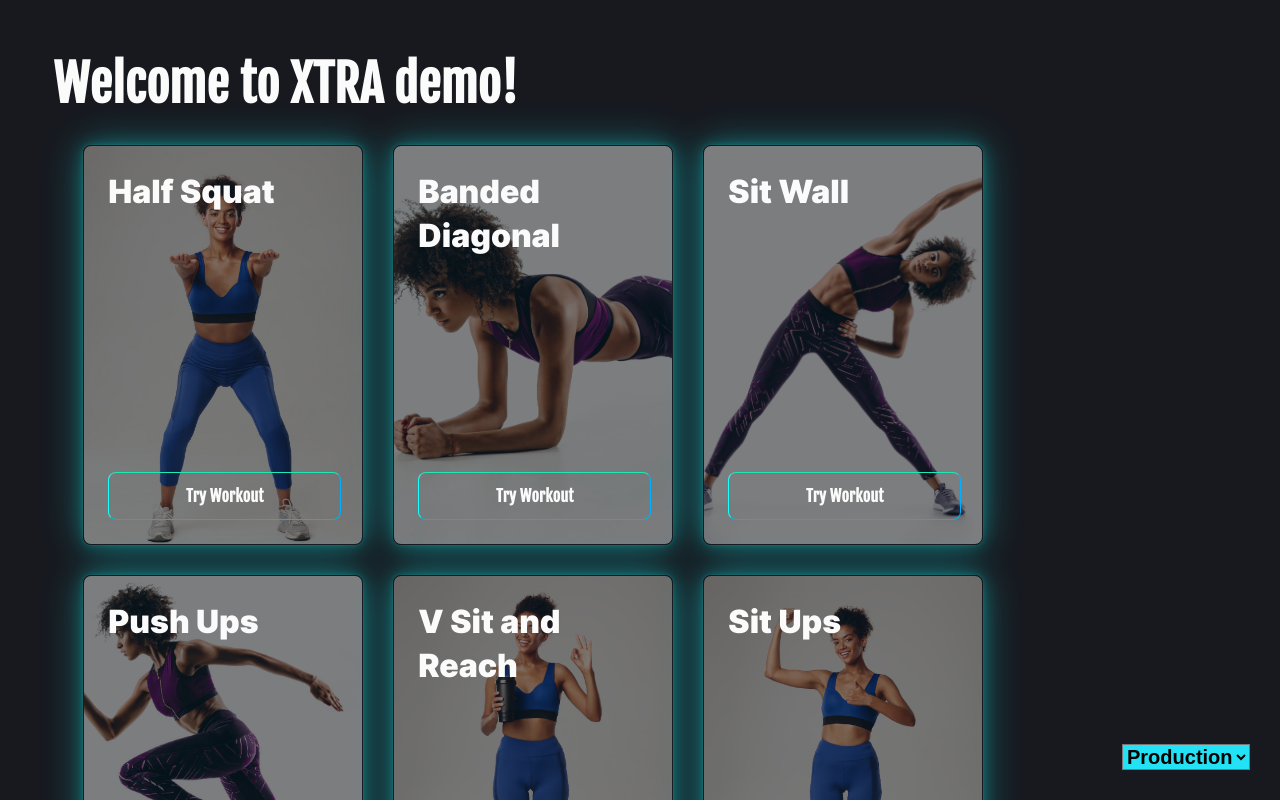
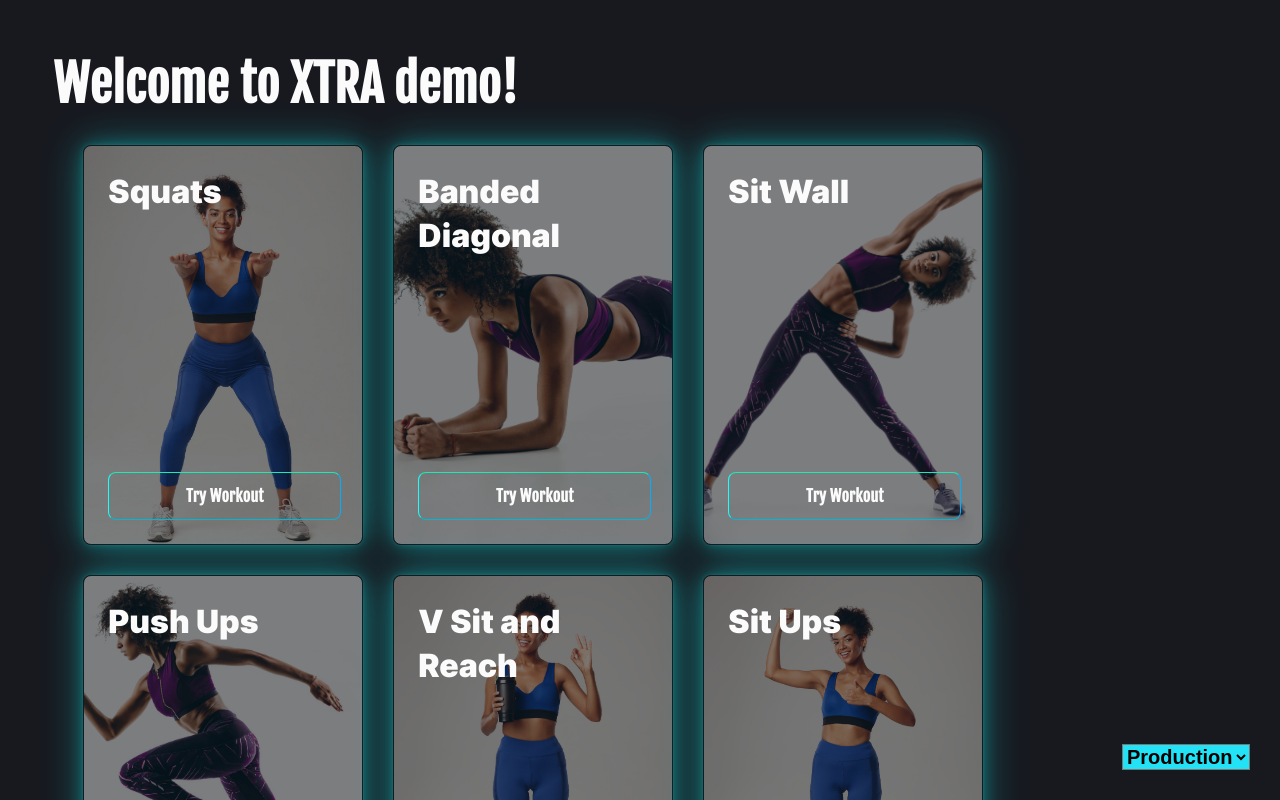
Before and after one commit to xtravision-ai/xtravision-react, a React (Create React App) app in the folder demo/: page / in a window 1280 px wide. Built offline with nearby package versions, Linux system fonts and the light colour scheme.

Commit message:
fix: updated squats code

```diff
--- a/demo/src/common.ts
+++ b/demo/src/common.ts
@@ -24,6 +24,7 @@ export const backPoseConnections: Array<[number, number]> = [
 
 // new demo feature based
 export enum Assessment {
+  SQUATS = 'SQUATS_T4',
   HALF_SQUAT = 'HALF_SQUAT',
   BANDED_ALTERNATING_DIAGNOLS = 'BANDED_ALTERNATING_DIAGNOLS',
   SIT_WALL = 'SIT_WALL',
--- a/demo/src/pages/HomePage.tsx
+++ b/demo/src/pages/HomePage.tsx
@@ -311,8 +311,8 @@ const Dashboard = ({ history }) => {
 
   const menuItems = [
     {
-      name: 'Half Squat',
-      assessment_name: Assessment.HALF_SQUAT,
+      name: 'Squats',
+      assessment_name: Assessment.SQUATS,
       backgroundImage: `url('/Xtra Cards/sa.jpg')`,
     },
     {
--- a/demo/src/pages/Workout.tsx
+++ b/demo/src/pages/Workout.tsx
@@ -260,7 +260,7 @@ const AppContainer = ({
   const { lastJsonMessage, isCamOn, setIsCamOn, isPreJoin, setIsPreJoin } =
     useXtraVisionAssessmentContext();
 
-  const repetitionsAssessment: string[] = [Assessment.HALF_SQUAT, Assessment.PUSH_UPS, Assessment.SIT_UPS_T2];
+  const repetitionsAssessment: string[] = [Assessment.SQUATS, Assessment.HALF_SQUAT, Assessment.PUSH_UPS, Assessment.SIT_UPS_T2];
   const timeUnderLoadAssessment: string[] = [Assessment.SIT_WALL, Assessment.SIT_AND_REACH_T2];
   const [outOfScreenFeedbackMsg, setOutOfScreenFeedbackMsg] = useState<string | null>(null);
 
```
